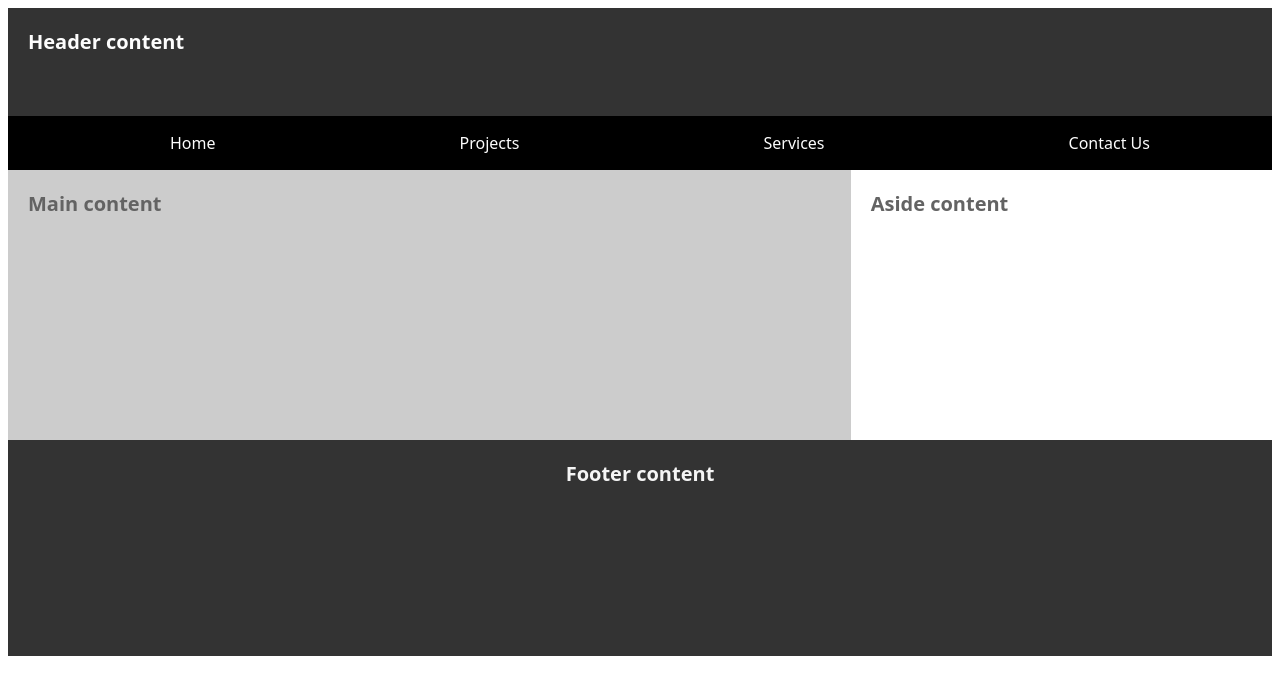
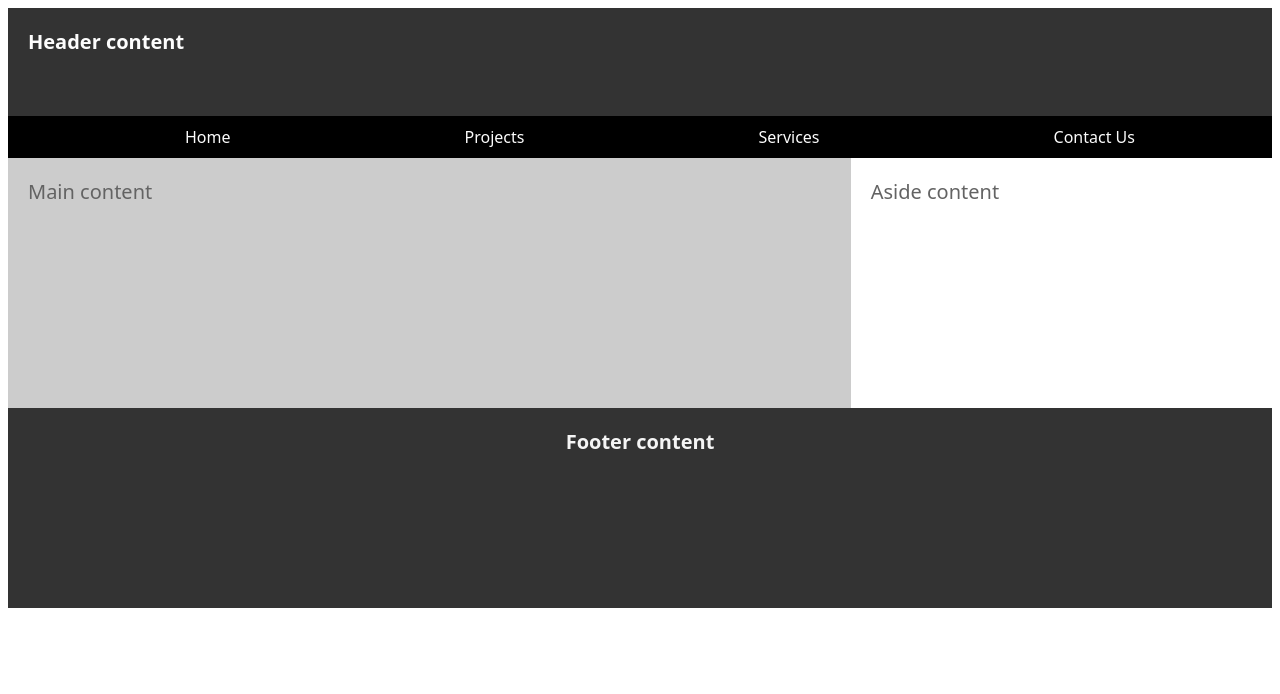
Before and after one commit to joaquinmoralest/wdd131, a plain HTML site: page week01/basic-layout.html in a window 1280 px wide. Drawn offline with Linux system fonts and the light colour scheme.

Commit message:
Fix report issues

```diff
--- a/week01/basic-layout.html
+++ b/week01/basic-layout.html
@@ -3,26 +3,26 @@
 <head>
     <meta charset="UTF-8">
     <meta name="viewport" content="width=device-width, initial-scale=1.0">
-    <link rel="stylesheet" href="./styles/layout.css">
-    <title>Document</title>
+    <link rel="stylesheet" href="styles/layout.css">
+    <title>Joaquín Morales - WDD131</title>
 </head>
 <body>
     <header>
         <h1>Header content</h1>
+        <nav>
+            <ul>
+                <li><a href="#">Home</a></li>
+                <li><a href="#">Projects</a></li>
+                <li><a href="#">Services</a></li>
+                <li><a href="#">Contact Us</a></li>
+            </ul>
+        </nav>
     </header>
-    <nav>
-        <ul>
-            <li>Home</li>
-            <li>Projects</li>
-            <li>Services</li>
-            <li>Contact Us</li>
-        </ul>
-    </nav>
     <main>
-        <h2>Main content</h2>
+        <p>Main content</p>
     </main>
     <aside>
-        <h2>Aside content</h2>
+        <p>Aside content</p>
     </aside>
     <footer>
         <h3>Footer content</h3>
--- a/week01/styles/layout.css
+++ b/week01/styles/layout.css
@@ -1,35 +1,45 @@
 body {
     display: grid;
     grid-template-columns: repeat(3, 1fr);
-    grid-template-rows: repeat(12, 1fr);
+    grid-template-rows: repeat(12, 50px);
     font-family: system-ui, -apple-system, BlinkMacSystemFont, 'Segoe UI', Roboto, Oxygen, Ubuntu, Cantarell, 'Open Sans', 'Helvetica Neue', sans-serif;
 }
 
-h1, h2, h3 {
+h1, h2, h3, p {
     margin: 0;
     padding: 0;
     font-size: 20px;
 }
 
+h1 {
+    margin: 20px;
+}
+
 header {
     grid-column: 1 / 4;
-    grid-row: 1 / 3;
+    grid-row: 1 / 4;
     background-color: #333333;
     color: #fdfdfd;
-    padding: 20px;
+    display: flex;
+    flex-direction: column;
+    justify-content: space-between;
 }
 
 nav {
-    grid-column: 1 / 4;
-    grid-row: 3 / 4;
     background-color: #000000;
-    color: #fcfcfc;
+    padding: 10px 20px;
 }
 
 nav ul {
     list-style: none;
     display: flex;
+    margin: 0;
     justify-content: space-around;
+}
+
+nav ul a {
+    color: #fcfcfc;
+    text-decoration: none;
 }
 
 main {
```
